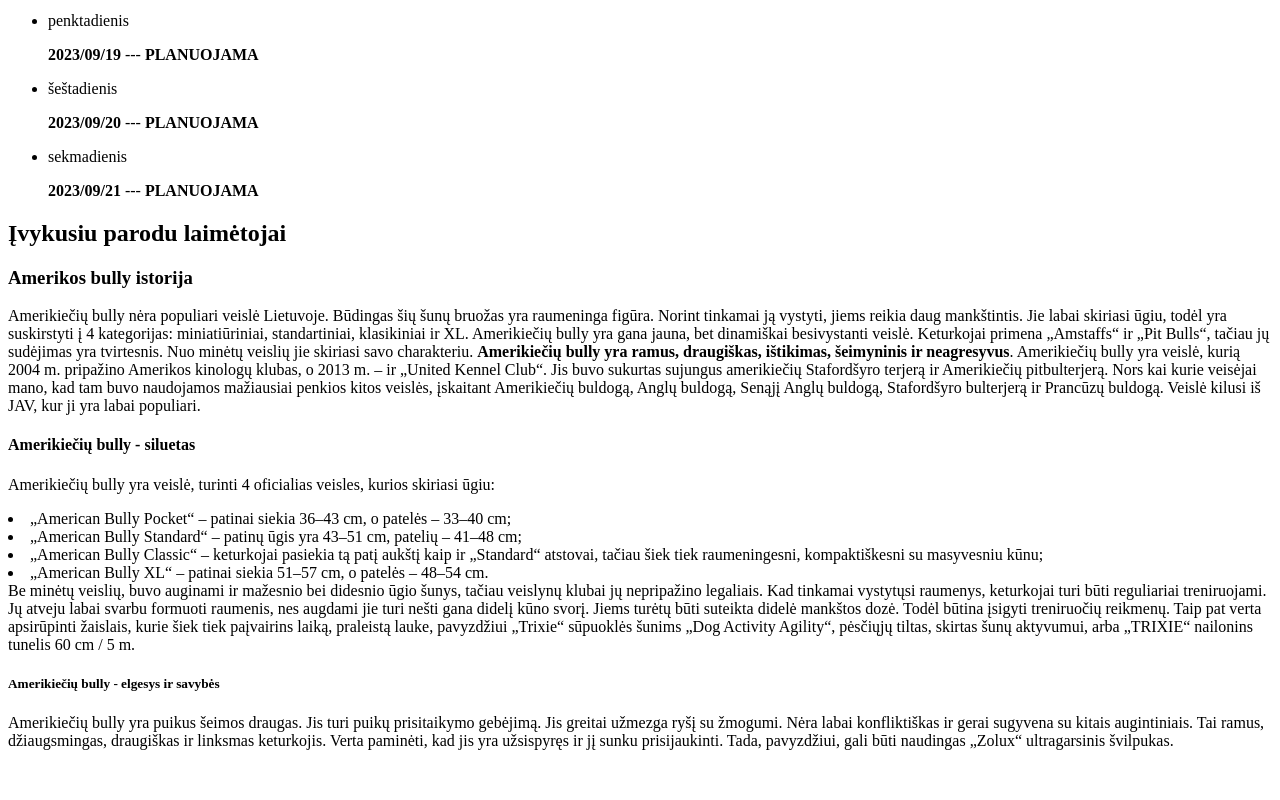
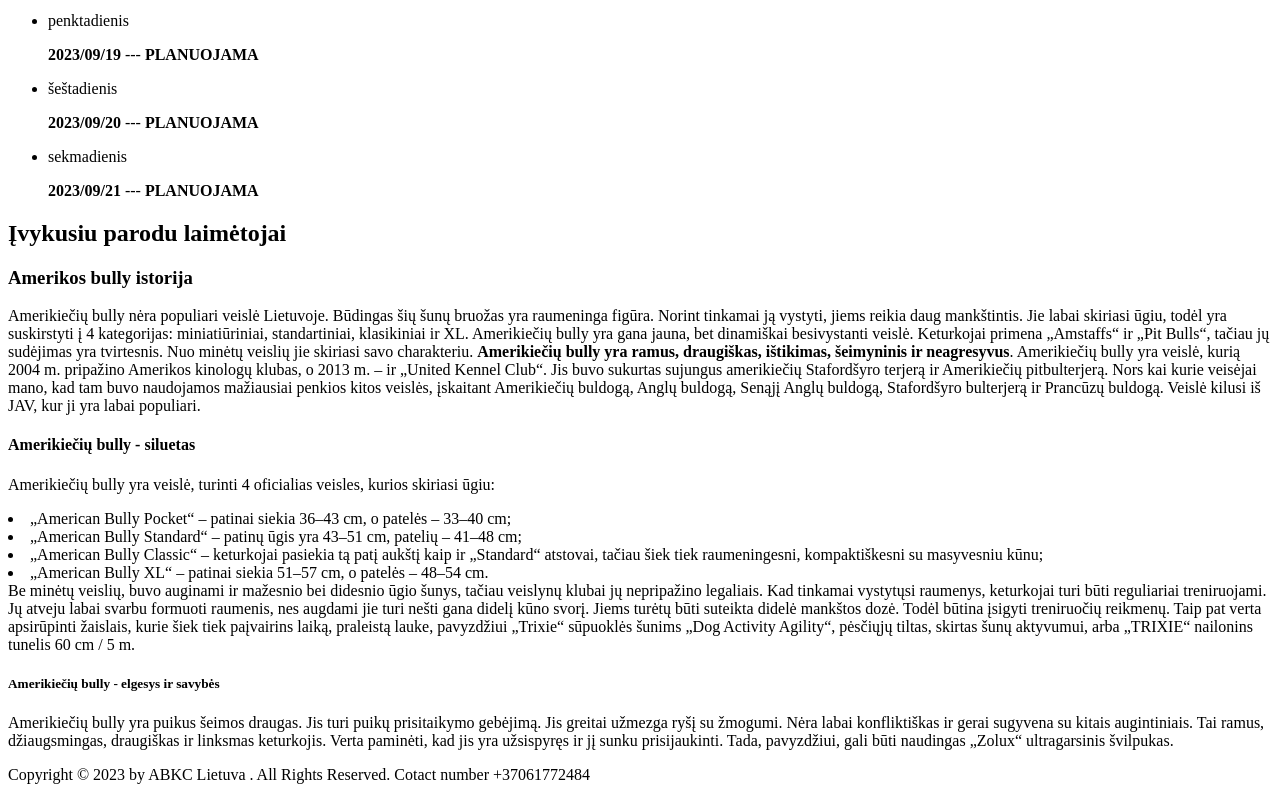
Before and after one commit to TautvydasKre/HTML, a plain HTML site: page index.html in a window 1280 px wide. Shown: the part 515-1315 px from the top of the page. Before the commit the page ends 1281 px from the top, so only its background shows below. Drawn offline with Linux system fonts and the light colour scheme.

Commit message:
naujinys

```diff
--- a/index.html
+++ b/index.html
@@ -78,7 +78,11 @@ Amerikiečių bully yra veislė, kurią 2004 m. pripažino Amerikos kinologų kl
     Kad tinkamai vystytųsi raumenys, keturkojai turi būti reguliariai treniruojami. Jų atveju labai svarbu formuoti raumenis, nes augdami jie turi nešti gana didelį kūno svorį. Jiems turėtų būti suteikta didelė mankštos dozė. Todėl būtina įsigyti treniruočių reikmenų. Taip pat verta apsirūpinti žaislais, kurie šiek tiek paįvairins laiką, praleistą lauke, pavyzdžiui „Trixie“ sūpuoklės šunims „Dog Activity Agility“, pėsčiųjų tiltas, skirtas šunų aktyvumui, arba „TRIXIE“ nailonins tunelis 60 cm / 5 m.</p>
 <h5>Amerikiečių bully - elgesys ir savybės</h5>
 <p>Amerikiečių bully yra puikus šeimos draugas. Jis turi puikų prisitaikymo gebėjimą. Jis greitai užmezga ryšį su žmogumi. Nėra labai konfliktiškas ir gerai sugyvena su kitais augintiniais. Tai ramus, džiaugsmingas, draugiškas ir linksmas keturkojis. Verta paminėti, kad jis yra užsispyręs ir jį sunku prisijaukinti. Tada, pavyzdžiui, gali būti naudingas „Zolux“ ultragarsinis švilpukas.</p>
-    <footer></footer>
+<footer class="footer">
+    <p class="footer-text">
+        Copyright © 2023 by ABKC Lietuva . All Rights Reserved.                                                                         Cotact number +37061772484
+    </p>
+</footer>
 
 
 </body>
```
